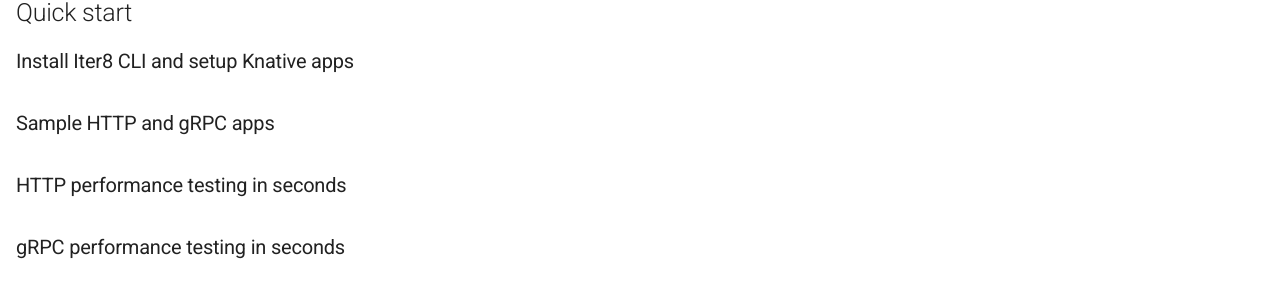
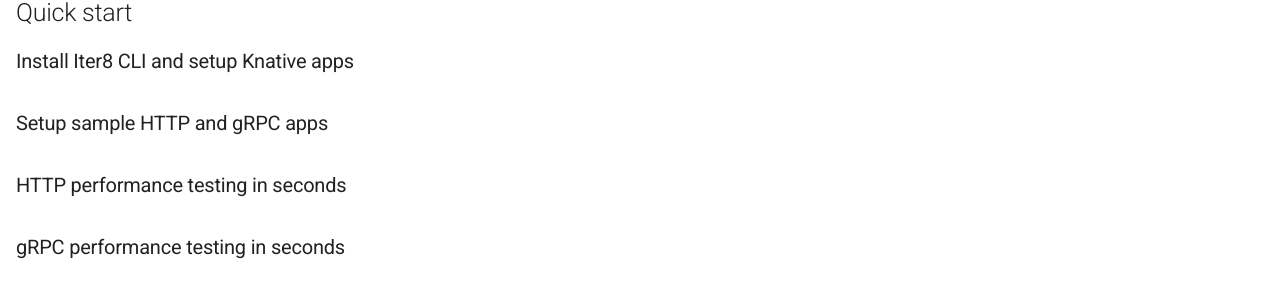
Before and after one commit to iter8-tools/docs, an MkDocs documentation site: the page built from docs/tutorials/integrations/knative.md, in a window 1280 px wide and 1166 px high. Shown: the part 741-1046 px from the top of the window. Built offline with MkDocs 1.6.1 and Material for MkDocs 9.7.7, drawn with Linux system fonts in a browser that asks for light colours; comment, search, counter and statistics services are not loaded; the version menu is left out.

Commit message:
setup sample
Signed-off-by: Srinivasan Parthasarathy <spartha@us.ibm.com>

```diff
--- a/docs/tutorials/integrations/knative.md
+++ b/docs/tutorials/integrations/knative.md
@@ -26,7 +26,7 @@
 
 ### Install Iter8 CLI and setup Knative apps
 
-### Sample HTTP and gRPC apps
+### Setup sample HTTP and gRPC apps
 
 ### HTTP performance testing in seconds
 
```
